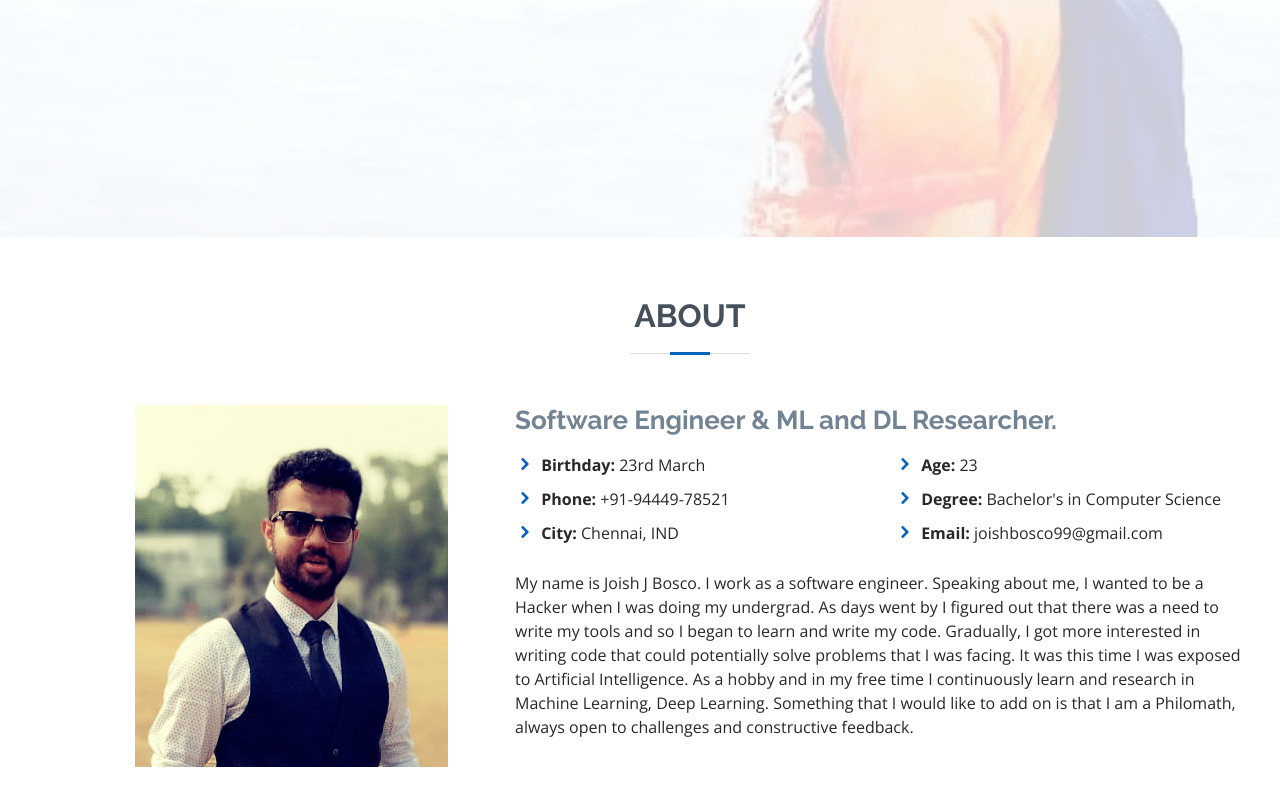
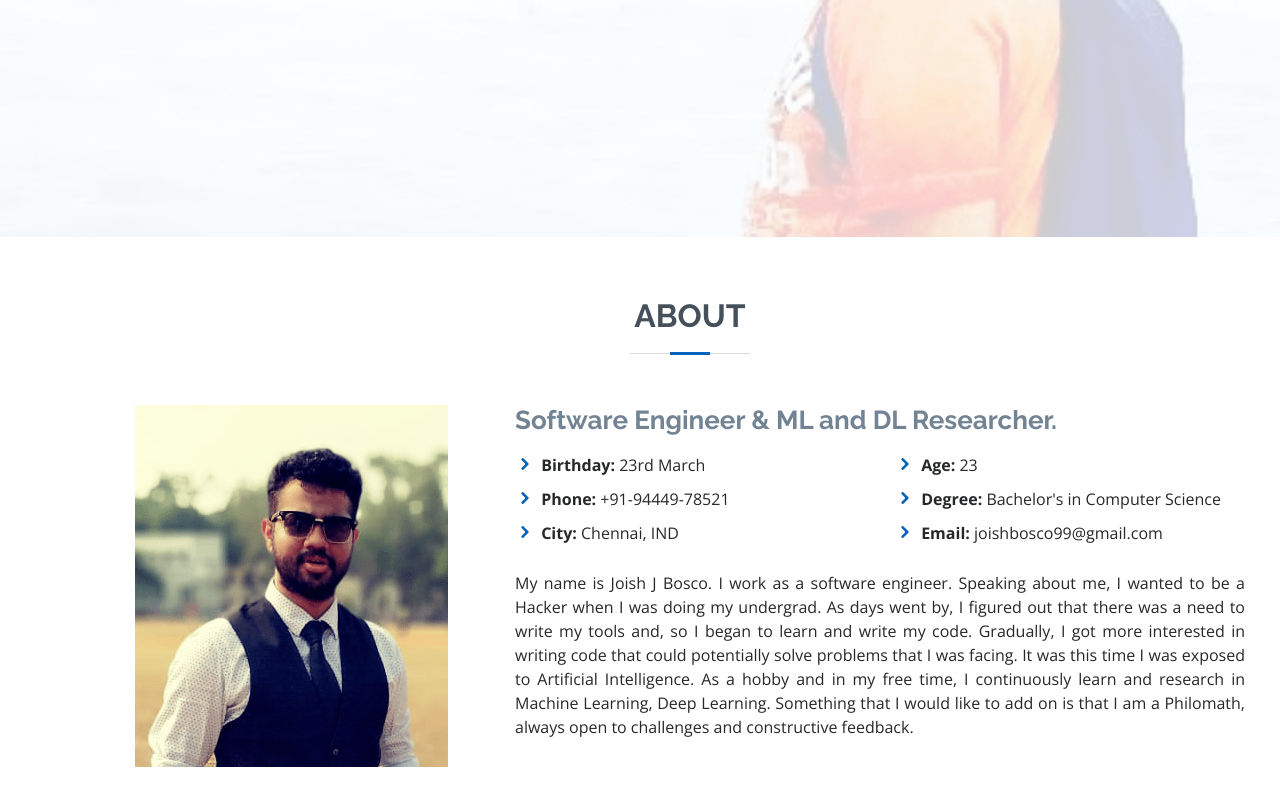
Before and after one commit to Joish/Joish.github.io, a plain HTML site: page index.html in a window 1280 px wide. Shown: the part 563-1368 px from the top of the page. Drawn offline with nearby package versions, Linux system fonts and the light colour scheme.

Commit message:
Justify content in about page

```diff
--- a/assets/css/style.css
+++ b/assets/css/style.css
@@ -397,6 +397,7 @@ section {
 
 .about .content p:last-child {
   margin-bottom: 0;
+  text-align: justify;
 }
 
 /*--------------------------------------------------------------
--- a/index.html
+++ b/index.html
@@ -121,12 +121,13 @@
                 </ul>
               </div>
             </div>
-            <p>
+            <p >
               My name is Joish J Bosco. I work as a software engineer. Speaking about me, I wanted to be a Hacker when I was doing my
-              undergrad. As days went by I figured out that there was a need to write my tools and so I began to learn and write my code. Gradually, I got more
-              interested in writing code that could potentially solve problems that I was facing. It was this time I was exposed to
-              Artificial Intelligence. As a hobby and in my free time I continuously learn and research in Machine Learning, Deep Learning.
-                Something that I would like to add on is that I am a Philomath, always open to challenges and constructive feedback.
+              undergrad. As days went by, I figured out that there was a need to write my tools and, so I began to learn and write my
+              code. Gradually, I got more interested in writing code that could potentially solve problems that I was facing. It was
+              this time I was exposed to Artificial Intelligence. As a hobby and in my free time, I continuously learn and research in
+              Machine Learning, Deep Learning. Something that I would like to add on is that I am a Philomath, always open to
+              challenges and constructive feedback.
             </p>
           </div>
         </div>
```
